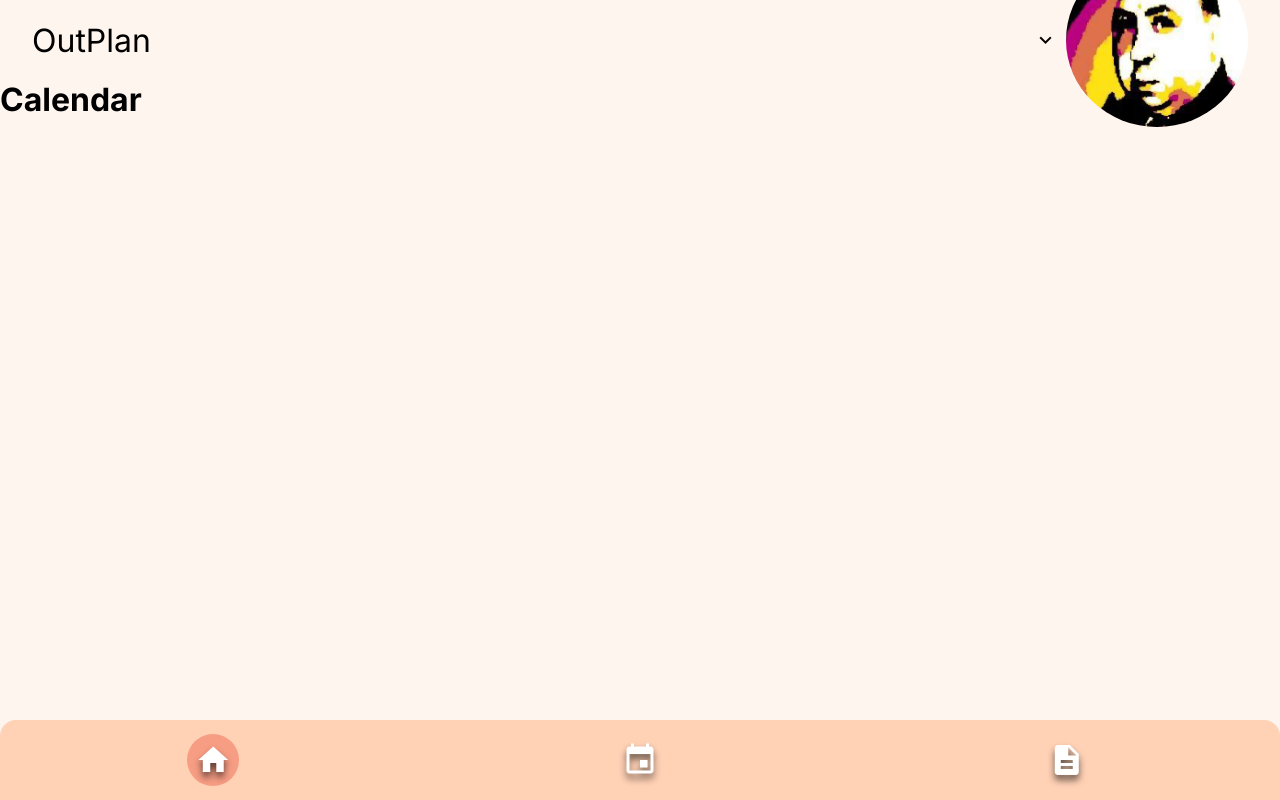
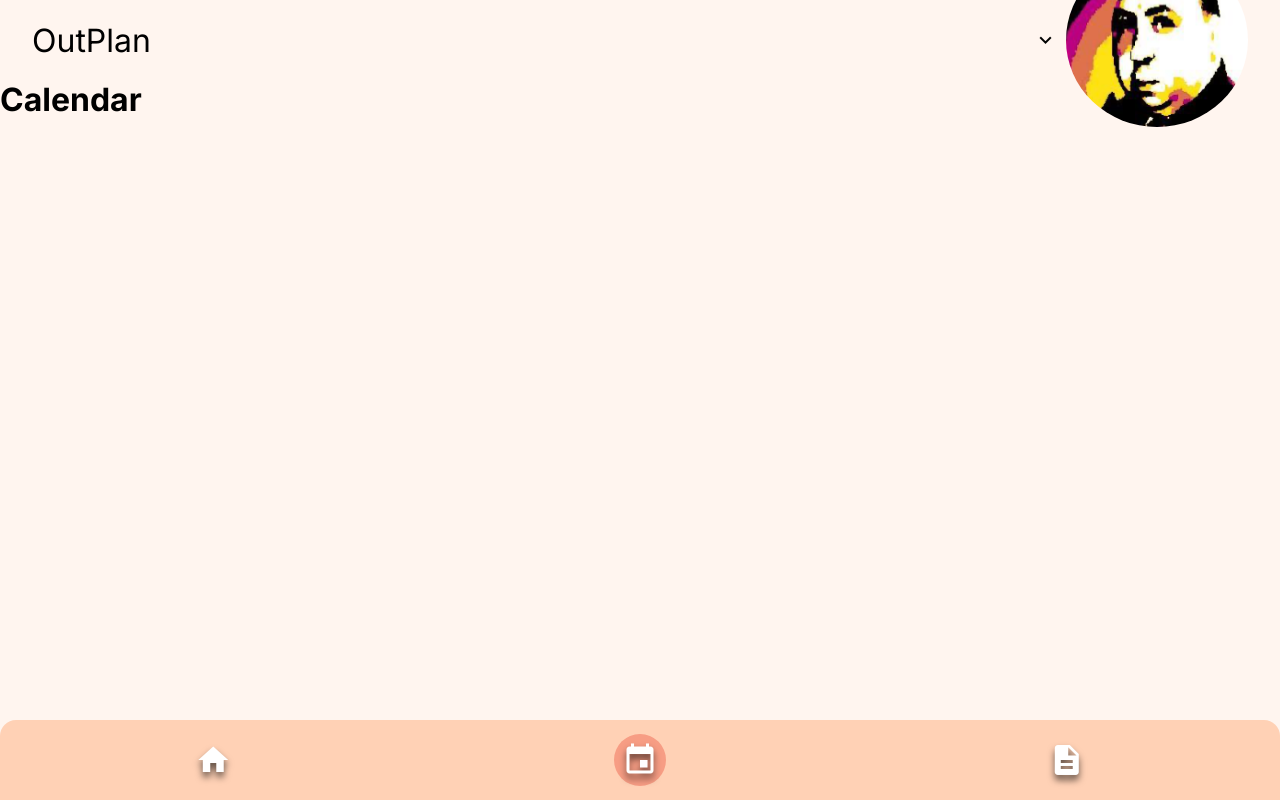
Before and after one commit to finnoprey/outplan-app, a Next.js app: page /calendar in a window 1280 px wide. Built offline with nearby package versions, Linux system fonts and the light colour scheme.

Commit message:
BottomNavBar circle moves to active link

```diff
--- a/components/Nav/BottomNavBar.js
+++ b/components/Nav/BottomNavBar.js
@@ -4,25 +4,43 @@ import {useRouter} from 'next/router';
 import Link from 'next/link';
 
 const BottomNavBar = props => {
-    const router = useRouter();
+    const activeLink = props.active;
+
+    console.log(props.active);
+
+    var homeLinkClasses = `${styles.bnTab}`;
+    var calendarLinkClasses = `${styles.bnTab}`;
+    var taskLinkClasses = `${styles.bnTab}`;
+    // HOME LINK CLASS
+    if (props.active === "index") {
+        homeLinkClasses = `${styles.bnTab} ${styles.active}`;
+    }
+    // CALENDAR LINK CLASS
+    if (props.active === "calendar") {
+        calendarLinkClasses = `${styles.bnTab} ${styles.active}`;
+    }
+    // TASKS LINK CLASS
+    if (props.active === "tasks") {
+        taskLinkClasses = `${styles.bnTab} ${styles.active}`;
+    }
 
     return (
         <div className={styles.bottomNav}>
-            <div className={`${styles.bnTab} ${styles.active}`}>
+            <div className={homeLinkClasses}>
                 <Link href="/">
                     <span className='material-icons'>
                         home
                     </span>
                 </Link>
             </div>
-            <div className={styles.bnTab}>
+            <div className={calendarLinkClasses}>
                 <Link href="/calendar">
                     <span className='material-icons'>
                         event
                     </span>
                 </Link>
             </div>
-            <div className={styles.bnTab}>
+            <div className={taskLinkClasses}>
                 <Link href="/tasks">
                     <span className='material-icons'>
                         description
--- a/pages/calendar.js
+++ b/pages/calendar.js
@@ -14,7 +14,7 @@ export default function CalendarPage() {
             <div>
                 <Header />
                 <h1>Calendar</h1>
-                <BottomNavBar />
+                <BottomNavBar active="calendar" />
             </div>
         </>
     )
--- a/pages/index.js
+++ b/pages/index.js
@@ -15,7 +15,7 @@ export default function Dashboard() {
       <div>
         <Header />
         <DashboardTiles />
-        <BottomNavBar />
+        <BottomNavBar active="index" />
       </div>
     </>
 
--- a/pages/tasks.js
+++ b/pages/tasks.js
@@ -13,7 +13,7 @@ export default function TasksPage() {
             <div>
                 <Header />
                 <h1>Tasks</h1>
-                <BottomNavBar />
+                <BottomNavBar active="tasks" />
             </div>
         </>
     )
```
